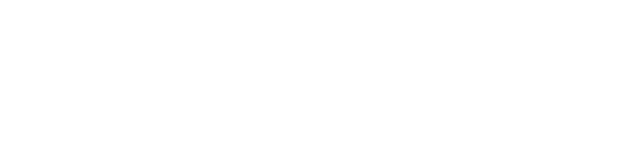
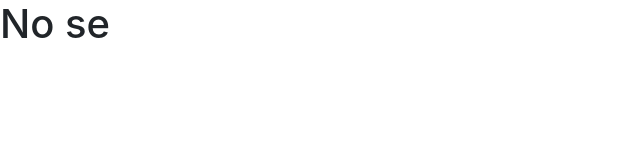
Before and after one commit to paosgv7/Portfolio-FrontEnd, a plain HTML site: page index.html in a window 1280 px wide. Shown: the whole page, without its empty margins (0-640 px from the left). Drawn offline with nearby package versions, Linux system fonts and the light colour scheme.

Commit message:
Probando

```diff
--- a/index.html
+++ b/index.html
@@ -4,9 +4,10 @@
     <meta charset="UTF-8">
     <meta http-equiv="X-UA-Compatible" content="IE=edge">
     <meta name="viewport" content="width=device-width, initial-scale=1.0">
-    <title>Portfolio-FrontEnd-SánchezPaola</title>
+    <title>Portfolio-SánchezPaola</title>
+    <link rel="stylesheet" href="https://cdn.jsdelivr.net/npm/bootstrap@4.0.0/dist/css/bootstrap.min.css" integrity="sha384-Gn5384xqQ1aoWXA+058RXPxPg6fy4IWvTNh0E263XmFcJlSAwiGgFAW/dAiS6JXm" crossorigin="anonymous">
 </head>
 <body>
-
+<h1>No se</h1>
 </body>
 </html>
```
